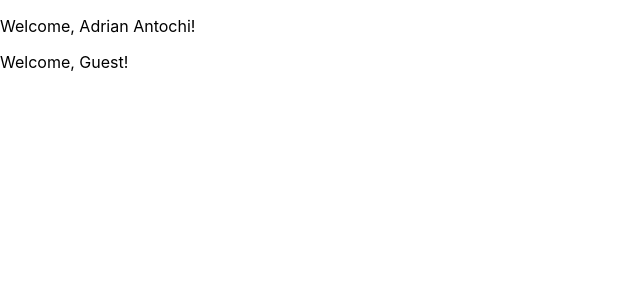
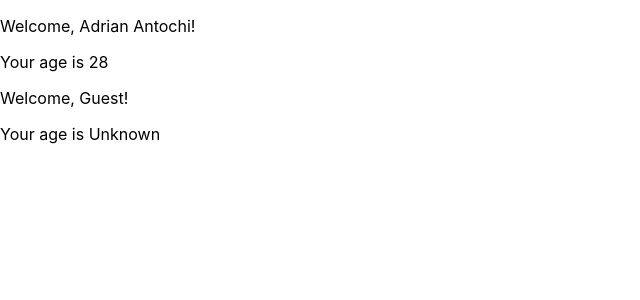
Before and after one commit to AliZadil/React_V4, a React (Create React App) app: page / in a window 1280 px wide. Shown: the top 300 px of the page, without its empty margins (0-640 px from the left). Built offline with nearby package versions, Linux system fonts and the light colour scheme.

Commit message:
ex4 done

```diff
--- a/src/App.jsx
+++ b/src/App.jsx
@@ -4,7 +4,7 @@ import Welcome from './Welcome.jsx';
 function App() {
   return (
     <div>
-      <Welcome name="Adrian Antochi" />
+      <Welcome name="Adrian Antochi" age={28} />
       <Welcome />
     </div>
   );
--- a/src/Welcome.jsx
+++ b/src/Welcome.jsx
@@ -1,12 +1,12 @@
 import React from 'react';
 
-function Welcome(props) {
-  const { name } = props;
-  return <p>Welcome, {name}!</p>;
+function Welcome({ name = 'Guest', age = 'Unknown' }) {
+  return (
+    <div>
+      <p>Welcome, {name}!</p>
+      <p>Your age is {age}</p>
+    </div>
+  );
 }
 
-Welcome.defaultProps = {
-  name: 'Guest',
-};
-
 export default Welcome;
```
